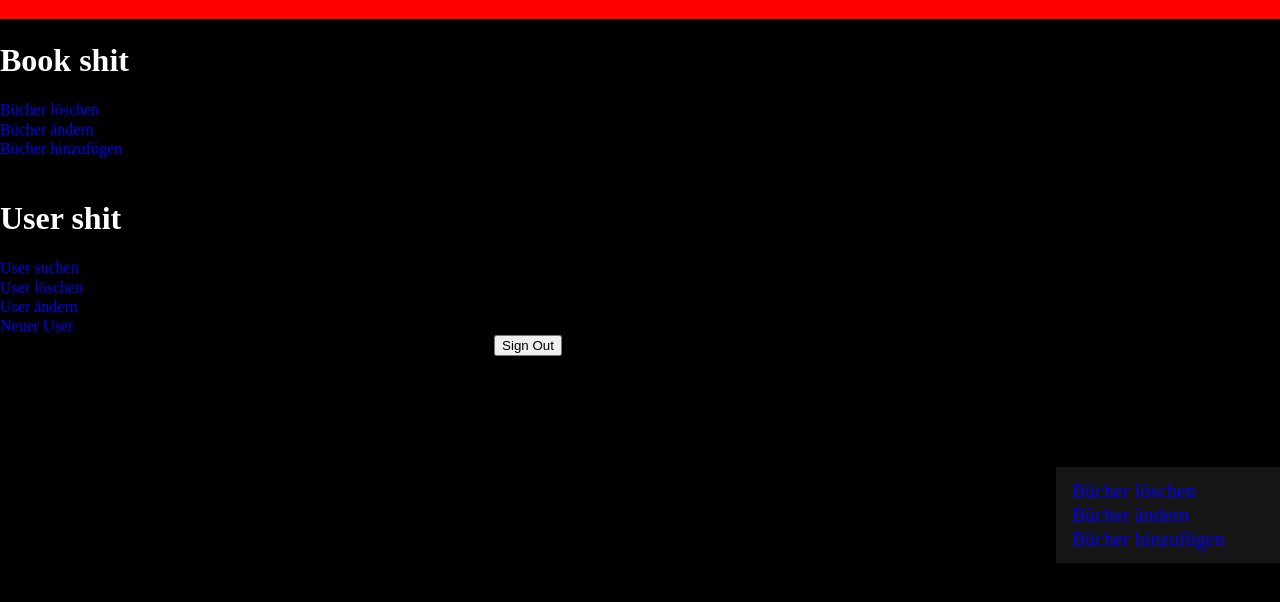
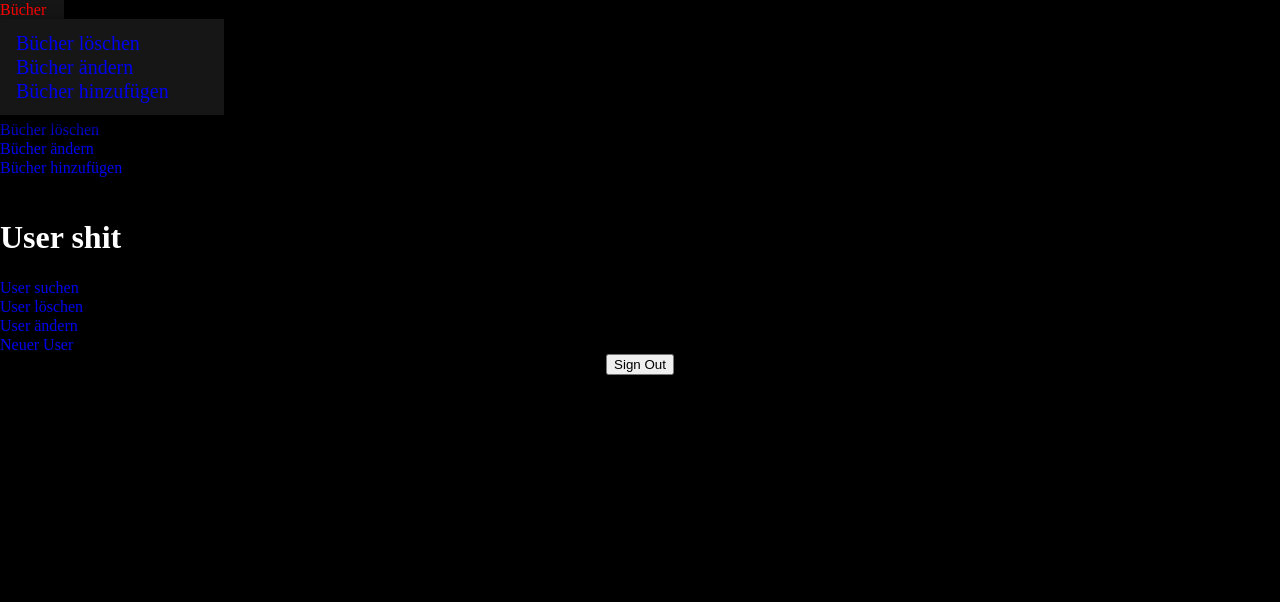
Before and after one commit to Onedrican/Bookshop-basent, a PHP site: page /adminsite.php in a window 1280 px wide. Shown: the top 602 px of the page. Run offline with PHP 8.4, Linux system fonts and the light colour scheme; the visitor is signed in with stand-in values (Sample User, id 1); some web fonts are replaced.

Commit message:
dropdowns

```diff
--- a/adminsite.php
+++ b/adminsite.php
@@ -40,13 +40,24 @@ if (isset($_POST['signout'])) {
 <div class="bookwahl">
         <div  class= booksh>Bücher</div>
         <div class="dropdown1">
-        <div class="dropdown-content">
+        <div class="bookwahl-content">
         <a href="Book_delete.php">Bücher löschen</a> <br>
         <a href="Book_change.php">Bücher ändern</a> <br>
         <a href="Book_add.php">Bücher hinzufügen</a> <br>
         </div>
         </div>
-    </div>
+</div>
+<div class="userwahl">
+        <div  class= booksh>user</div>
+        <div class="dropdown1">
+        <div class="userwahl-content">
+        <a href="User_search.php">User suchen</a> <br>
+        <a href="User_delete.php">User löschen</a> <br>
+        <a href="User_change.php">User ändern</a> <br>
+        <a href="User_new.php">Neuer User</a> <br>
+        </div>
+        </div>
+</div>
 <h1>Book shit</h1>
 <a href="Book_delete.php">Bücher löschen</a> <br>
 <a href="Book_change.php">Bücher ändern</a> <br>
--- a/style.css
+++ b/style.css
@@ -94,9 +94,7 @@ header {
 
 .bookwahl{
     color: red;
-}
-.booksh{
-    background-color: red
+    width: 5%
 }
 .dropdown-content {
     display: none;
@@ -112,11 +110,41 @@ header {
     font-size: 20px;
     margin-top: 35%;
 }
-
+.bookwahl-content {
+    display: none;
+    position: fixed;
+    background-color: rgb(23, 22, 22);
+    min-width: 160px;
+    box-shadow: 0px 8px 16px 0px black;
+    padding: 12px 16px;
+    z-index: 2;
+    color: beige;
+    float: right;
+    width: 15%;
+    font-size: 20px;
+    margin-top: 0%;
+}
+.userwahl-content {
+    display: none;
+    position: fixed;
+    background-color: rgb(23, 22, 22);
+    min-width: 160px;
+    box-shadow: 0px 8px 16px 0px black;
+    padding: 12px 16px;
+    z-index: 2;
+    color: beige;
+    float: right;
+    width: 15%;
+    font-size: 20px;
+    margin-top: 0%;
+}
 .dropdown:hover .dropdown-content {
     display: block;
 }
-.bookwahl:hover .dropdown-content {
+.bookwahl:hover .bookwahl-content {
+    display: block;
+}
+.userwahl:hover .userwahl-content {
     display: block;
 }
 .bookwahl:hover{
```
